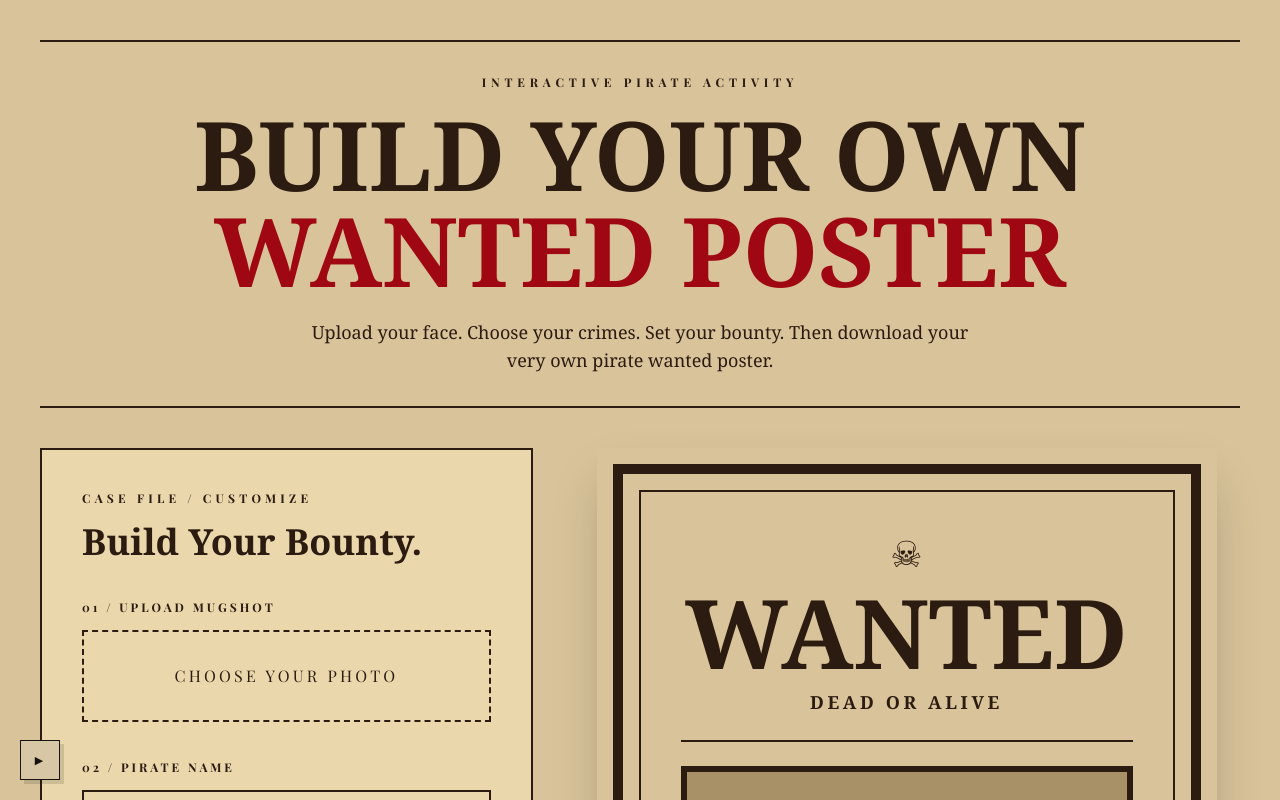
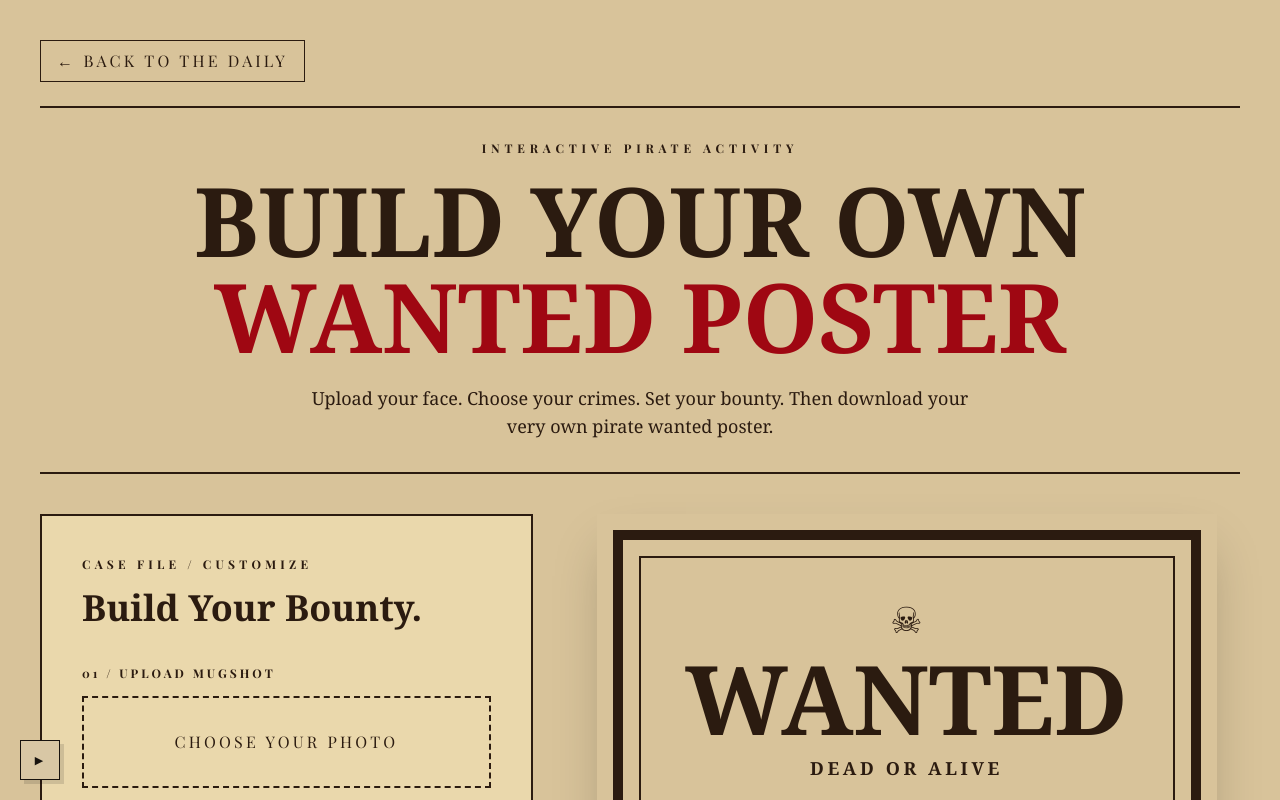
Before and after one commit to archisman-05/archisman-portfolio, a Next.js app: page /wanted in a window 1280 px wide. Shown: the top 800 px of the page. Built offline with nearby package versions, Linux system fonts and the light colour scheme; a web font is replaced by a local one.

Commit message:
Major updates including wanted poster back button and song close

```diff
--- a/app/wanted/page.tsx
+++ b/app/wanted/page.tsx
@@ -317,6 +317,13 @@ export default function WantedPosterBuilder() {
 
     return (
         <main className="min-h-screen bg-[#d8c39a] px-4 py-10 text-[#2b1b10] md:px-10">
+            <button
+                type="button"
+                onClick={() => window.history.back()}
+                className="mb-6 inline-flex items-center gap-2 border border-[#2b1b10] px-4 py-2 text-[10px] font-bold uppercase tracking-[0.2em] text-[#2b1b10] transition hover:bg-[#2b1b10] hover:text-[#ead8ac]"
+            >
+                ← Back to The Daily
+            </button>
             <section className="mx-auto max-w-7xl">
                 {/* HEADER */}
 
```
Also changed, not shown: public/og-image.png. Lines whose indentation alone changed are shown as unchanged.
